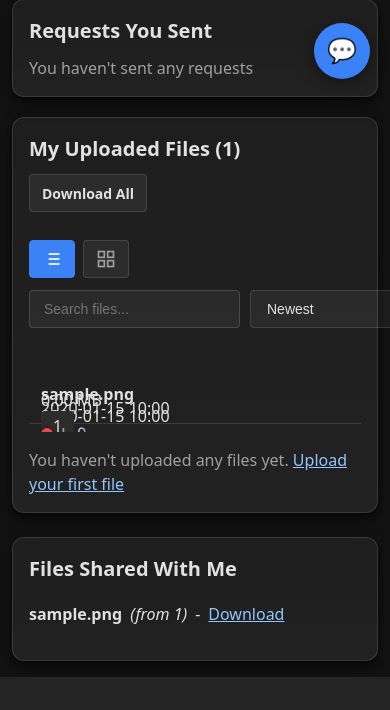
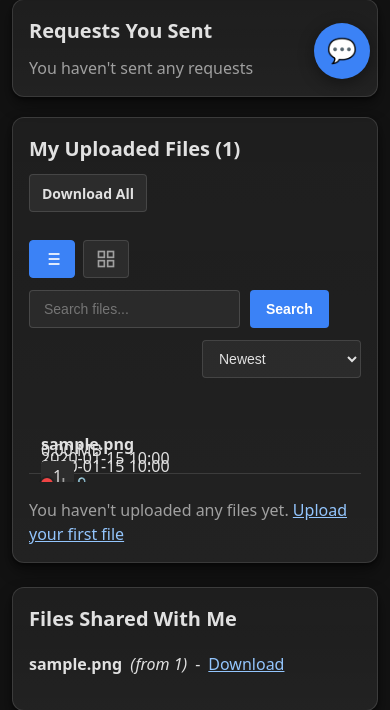
Before and after one commit to cs-ucc-ie/CS3305-2026-Team-9, a Flask app: page /dashboard in a window 390 px wide; the page is wider, and only the part inside the window is pictured. Shown: the part 745-1455 px from the top of that part. Before the commit the page ends 1422 px from the top of that part, so only its background shows below. Run offline with Flask 3, Linux system fonts and the light colour scheme; the visitor is signed in with stand-in values (Sample User, id 1); tables that the repository leaves empty hold one stand-in row (values such as "Sample post"); grey boxes marked "Sample" are stand-in pictures; data that the repository does not hold is empty; some libraries are stand-ins or nearby versions.

Commit message:
move sort

```diff
--- a/static/styles.css
+++ b/static/styles.css
@@ -2155,6 +2155,15 @@ form * {
   margin-bottom: 0;
 }
 
+.file-controls-bar .file-search-form {
+  flex: 1;
+}
+
+.file-controls-bar .file-sort-form {
+  flex: 0 0 auto;
+  margin-left: auto;
+}
+
 .view-toggle-container {
   display: flex;
   gap: 8px;
@@ -2194,6 +2203,12 @@ form * {
     flex-direction: column;
     align-items: stretch;
     gap: 12px;
+  }
+
+  .file-controls-bar .file-sort-form {
+    margin-left: 0;
+    width: 100%;
+    justify-content: flex-end;
   }
 
   .files-card-header {
--- a/templates/dashboard.html
+++ b/templates/dashboard.html
@@ -149,22 +149,25 @@
 
     {% if files %}
     <div class="file-controls-bar">
-        <form method="GET" action="{{ url_for('dashboard') }}" class="form-inline mb-2">
+        <form method="GET" action="{{ url_for('dashboard') }}" class="form-inline mb-2 file-search-form">
             <div class="search-bar">
                 <input type="text" name="q" placeholder="Search files..." value="{{ request.args.get('q', '') }}" class="search-input">
                 {% if request.args.get('q') %}
                     <a href="{{ url_for('dashboard', sort=request.args.get('sort', 'newest')) }}" class="search-clear" title="Clear search">&times;</a>
                 {% endif %}
             </div>
+            <input type="hidden" name="sort" value="{{ request.args.get('sort', 'newest') }}">
+            <button type="submit" class="btn btn-sm">Search</button>
+        </form>
 
-            <select name="sort" onchange="this.form.submit()" class="sort-select">
+        <form method="GET" action="{{ url_for('dashboard') }}" class="form-inline mb-2 file-sort-form">
+            <input type="hidden" name="q" value="{{ request.args.get('q', '') }}">
+            <select name="sort" onchange="this.form.submit()" class="sort-select" aria-label="Sort files">
                 <option value="newest" {% if request.args.get('sort') == 'newest' %}selected{% endif %}>Newest</option>
                 <option value="oldest" {% if request.args.get('sort') == 'oldest' %}selected{% endif %}>Oldest</option>
                 <option value="largest" {% if request.args.get('sort') == 'largest' %}selected{% endif %}>Largest</option>
                 <option value="popular" {% if request.args.get('sort') == 'popular' %}selected{% endif %}>Most Downloaded</option>
             </select>
-
-            <button type="submit" class="btn btn-sm">Search</button>
         </form>
     </div>
     {% endif %}
```
